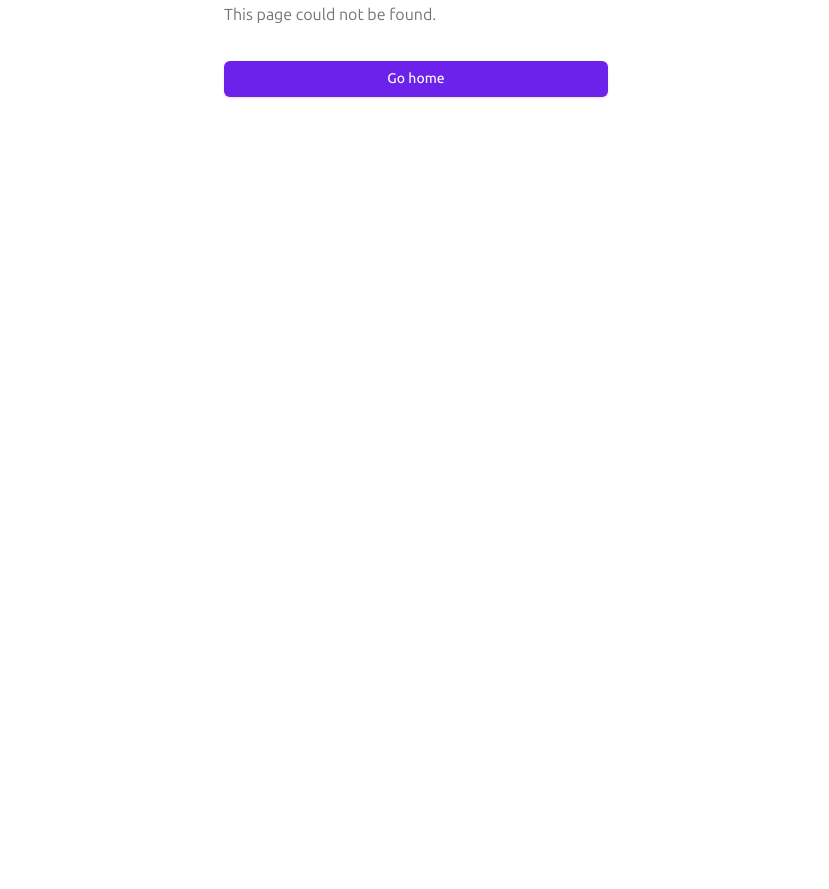
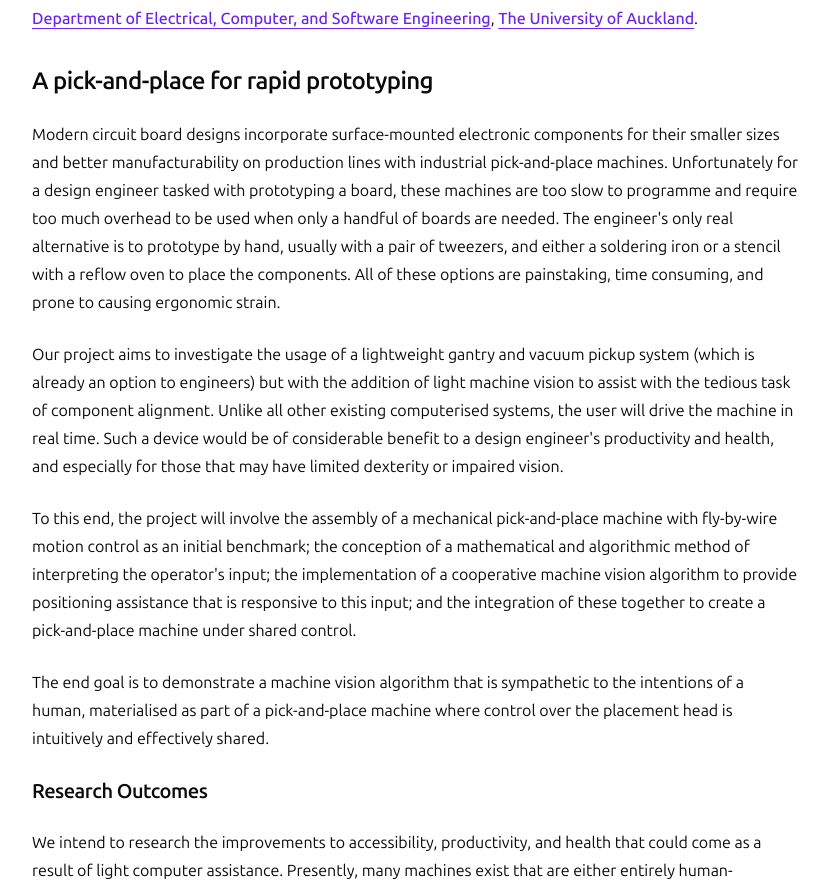
Before and after one commit to p4p-83/interface, a Next.js app in the folder client/: page /project in a window 1280 px wide. Before the commit this address had no page. Shown: the part 400-1289 px from the top of the page, without its empty margins (224-1053 px from the left). Before the commit the page ends 800 px from the top, so only its background shows below. Built offline with nearby package versions, Linux system fonts and the light colour scheme.

Commit message:
feat: :sparkles: add project page

```diff
--- /dev/null
+++ b/client/src/app/project/page.tsx
@@ -0,0 +1,108 @@
+import type { Metadata } from 'next'
+
+import { LayoutMain } from '@/components/LayoutMain'
+import { Header } from '@/components/Header'
+import { PageHeading } from '@/components/PageHeading'
+import {
+  TypographyH2,
+  TypographyH3,
+  TypographyH4,
+  TypographyInlineCode,
+  TypographyList,
+  TypographyListItem,
+  TypographyP,
+  TypographyLink,
+} from '@/components/ui/typography'
+
+export const metadata: Metadata = {
+  title: 'Project | PnP << 83',
+  description: 'Explore the lore.',
+}
+
+export default function Learn() {
+  return (
+
+    <LayoutMain justifyStart>
+
+      <Header />
+
+      <div className='grid grid-cols-1 w-full max-w-3xl gap-4 md:gap-6'>
+
+        <div>
+          <PageHeading title='Project' subTitle='Explore the lore.' />
+
+          <TypographyH2>Part IV Project #83</TypographyH2>
+
+          <TypographyP>
+            <TypographyLink href='https://part4project.foe.auckland.ac.nz/home/project/detail/5032/'>Part IV Project 2024 #83</TypographyLink> — <TypographyLink href='https://www.linkedin.com/in/jamesnzl/'>James Bao</TypographyLink> and <TypographyLink href='https://www.linkedin.com/in/sam-skinner-752347224/'>Sam Skinner</TypographyLink>, supervised by <TypographyLink href='https://profiles.auckland.ac.nz/nd-patel'>Dr. Nitish Patel</TypographyLink>.
+          </TypographyP>
+          <TypographyP>
+            <TypographyLink href='https://www.auckland.ac.nz/en/engineering/about-the-faculty/electrical-computer-and-software-engineering.html'>Department of Electrical, Computer, and Software Engineering</TypographyLink>, <TypographyLink href='https://www.auckland.ac.nz/en.html'>The University of Auckland</TypographyLink>.
+          </TypographyP>
+
+          <TypographyH3>A pick-and-place for rapid prototyping</TypographyH3>
+          <TypographyP>
+            Modern circuit board designs incorporate surface-mounted electronic components for their smaller sizes and better manufacturability on production lines with industrial pick-and-place machines.
+            Unfortunately for a design engineer tasked with prototyping a board, these machines are too slow to programme and require too much overhead to be used when only a handful of boards are needed.
+            The engineer&apos;s only real alternative is to prototype by hand, usually with a pair of tweezers, and either a soldering iron or a stencil with a reflow oven to place the components.
+            All of these options are painstaking, time consuming, and prone to causing ergonomic strain.
+          </TypographyP>
+
+          <TypographyP>
+            Our project aims to investigate the usage of a lightweight gantry and vacuum pickup system (which is already an option to engineers) but with the addition of light machine vision to assist with the tedious task of component alignment.
+            Unlike all other existing computerised systems, the user will drive the machine in real time.
+            Such a device would be of considerable benefit to a design engineer&apos;s productivity and health, and especially for those that may have limited dexterity or impaired vision.
+          </TypographyP>
+
+          <TypographyP>
+            To this end, the project will involve the assembly of a mechanical pick-and-place machine with fly-by-wire motion control as an initial benchmark; the conception of a mathematical and algorithmic method of interpreting the operator&apos;s input; the implementation of a cooperative machine vision algorithm to provide positioning assistance that is responsive to this input; and the integration of these together to create a pick-and-place machine under shared control.
+          </TypographyP>
+
+          <TypographyP>
+            The end goal is to demonstrate a machine vision algorithm that is sympathetic to the intentions of a human, materialised as part of a pick-and-place machine where control over the placement head is intuitively and effectively shared.
+          </TypographyP>
+
+          <TypographyH4>Research Outcomes</TypographyH4>
+          <TypographyP>
+            We intend to research the improvements to accessibility, productivity, and health that could come as a result of light computer assistance.
+            Presently, many machines exist that are either entirely human­-controlled or entirely computer numerical-controlled, and relatively few designs deliberately blend the two approaches.
+          </TypographyP>
+
+          <TypographyP>
+            The unique challenges associated with machine tool control in this manner will require us to iterate upon and blend research from neighbouring fields.
+            This will lead to a better understanding of machine vision algorithms in the context of shared control methods.
+          </TypographyP>
+
+          <TypographyP>
+            In completing this research, we hope to:
+          </TypographyP>
+
+          <TypographyList ordered>
+            <TypographyListItem>
+              Demonstrate (through formulation and testing) a theoretical model applicable to such machines and applications.
+            </TypographyListItem>
+
+            <TypographyListItem>
+              Qualitatively profile the benefits, drawbacks, and constraints of machine tools (a pick-and-place) under such a control scheme.
+              This understanding will be developed through trial and error through the process of building the machine and implementing the control scheme and user interface.
+            </TypographyListItem>
+
+            <TypographyListItem>
+              Quantify the performance of such a shared control method insofar as the human-centric (and thus sometimes subjective) nature of the project allows.
+              Such measurements should include factors such as cost and productivity (assembly time per board), and would be compared across varying levels of computer assistance.
+            </TypographyListItem>
+          </TypographyList>
+
+          <TypographyH3>GitHub Organisation</TypographyH3>
+          <TypographyP>
+            Our work towards this research project is contained within our GitHub organisation, <TypographyLink href='https://github.com/p4p-83'><TypographyInlineCode>p4p-83</TypographyInlineCode></TypographyLink>.
+            We have additionally maintained logbooks throughout this project within an Obsidian vault (ie Markdown <TypographyInlineCode>.md</TypographyInlineCode> files), which is version controlled in a repository at <TypographyLink href='https://github.com/p4p-83/docs'><TypographyInlineCode>p4p-83/docs</TypographyInlineCode></TypographyLink>.
+          </TypographyP>
+        </div>
+
+      </div>
+
+    </LayoutMain>
+
+  )
+}
--- a/client/src/components/ui/typography.tsx
+++ b/client/src/components/ui/typography.tsx
@@ -56,12 +56,22 @@ export function TypographyBlockquote({ children }: TypographyProps) {
   )
 }
 
-export function TypographyList({ children }: TypographyProps) {
-  return (
-    <ul className='my-6 ml-6 list-disc [&>li]:mt-2'>
-      {children}
-    </ul>
-  )
+type TypographyListProps = TypographyProps & {
+  ordered?: boolean;
+}
+
+export function TypographyList({ children, ordered = false }: TypographyListProps) {
+  return (ordered)
+    ? (
+      <ol className='my-6 ml-6 list-decimal [&>li]:mt-2'>
+        {children}
+      </ol>
+    )
+    : (
+      <ul className='my-6 ml-6 list-disc [&>li]:mt-2'>
+        {children}
+      </ul>
+    )
 }
 
 export function TypographyListItem({ children }: TypographyProps) {
@@ -109,3 +119,15 @@ export function TypographyMuted({ children, className }: TypographyProps & Style
     </span>
   )
 }
+
+type TypographyLinkProps = TypographyProps & {
+  href: string;
+}
+
+export function TypographyLink({ children, href }: TypographyLinkProps) {
+  return (
+    <a href={href} className='font-medium text-primary underline underline-offset-4' >
+      {children}
+    </a>
+  )
+}
```
